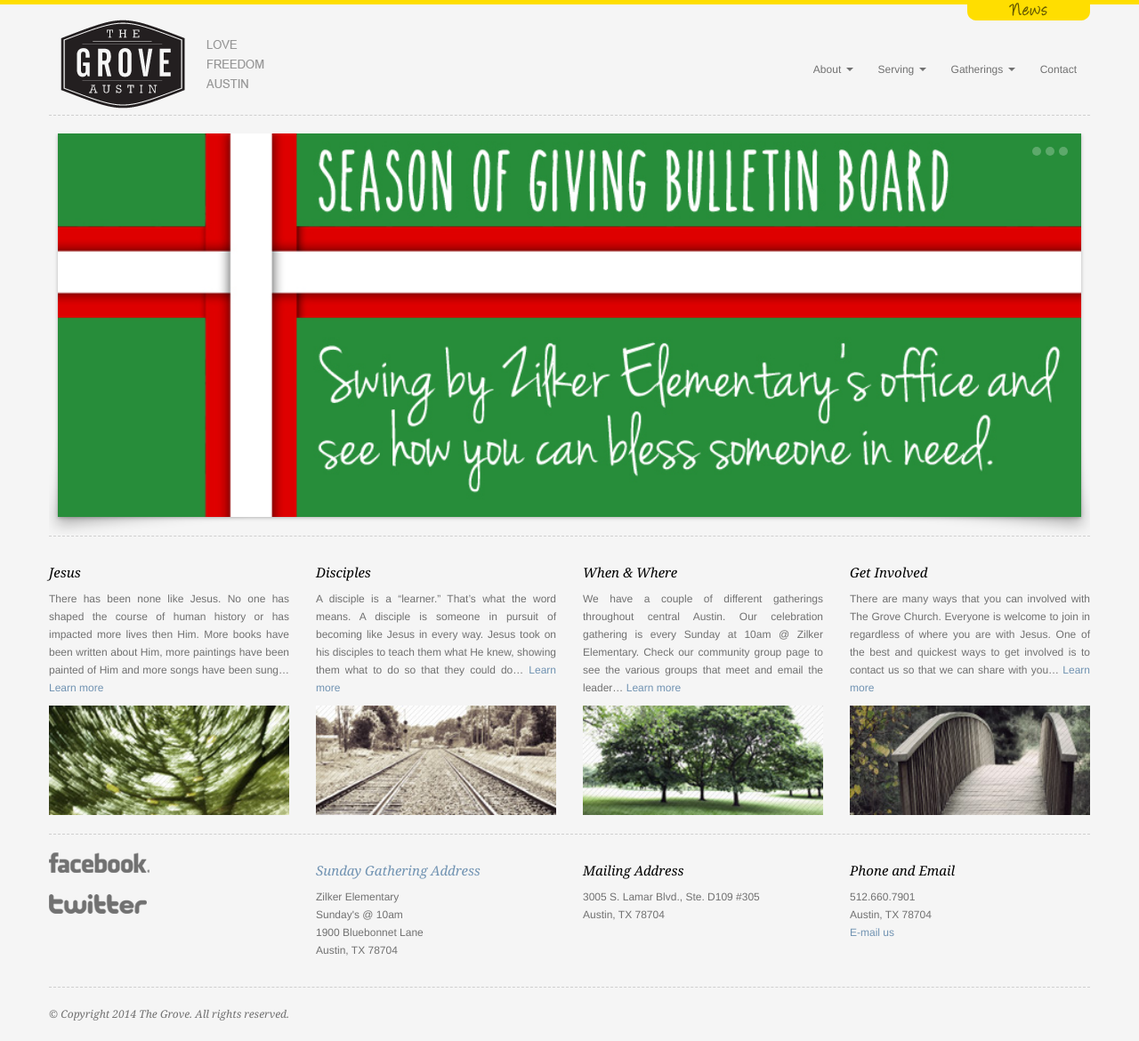
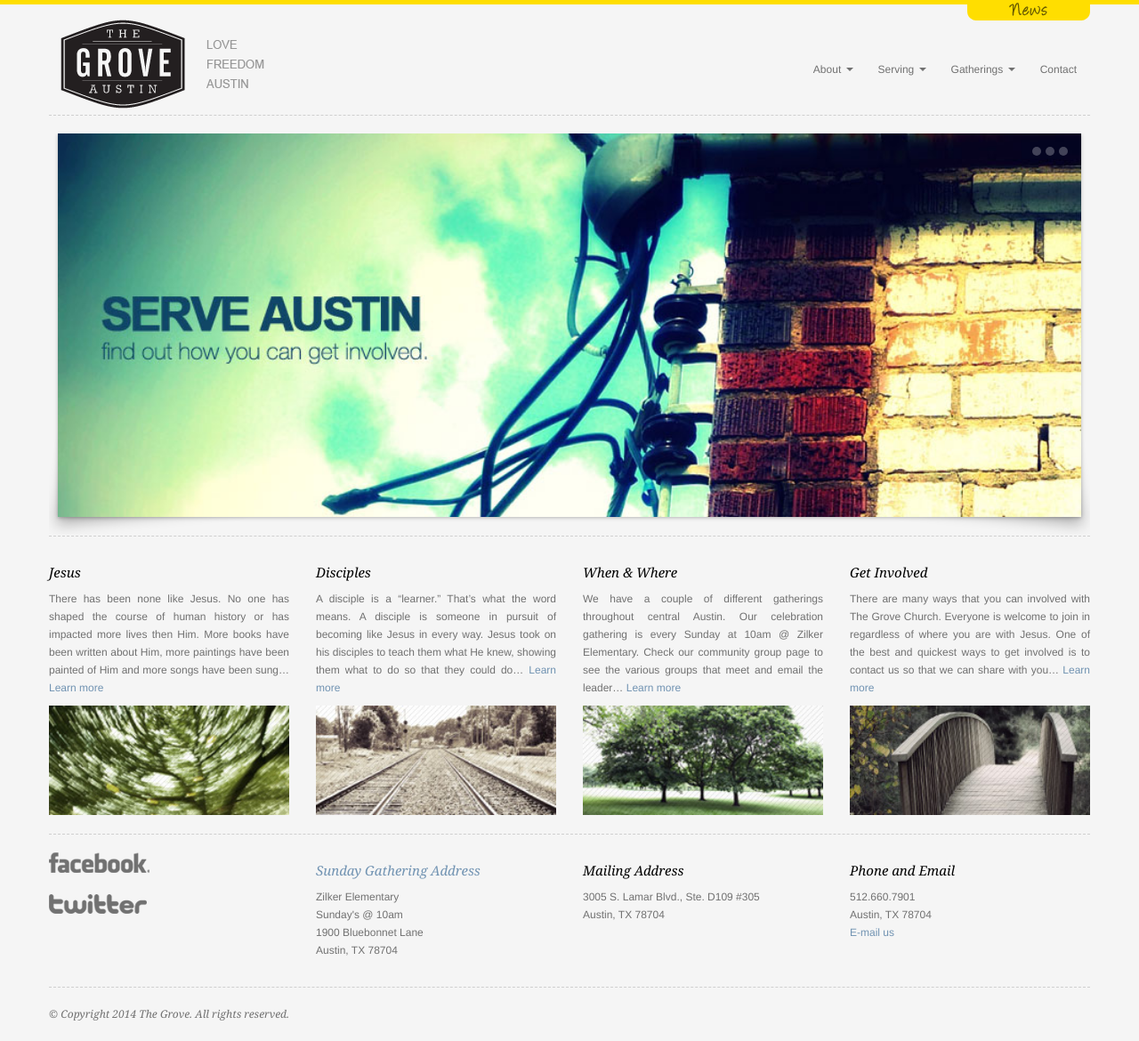
Before and after one commit to groveatx/groveatx.github.io, a Jekyll site: the page built from index.md, in a window 1280 px wide. Shown: the whole page at 89% size. Built offline with Jekyll 4.4.1, drawn with Linux system fonts in a browser that asks for light colours; Markdown is read by kramdown in place of the engine named in the settings.

Commit message:
put 'living for the king' banner on frontpage
also replace the season-of-giving w/ generic 'serve austin'.

```diff
--- a/_layouts/frontpage.html
+++ b/_layouts/frontpage.html
@@ -18,12 +18,12 @@
             <div class=carousel-inner>
               <div class="active item">
                 <a href="/gatherings/sunday-gathering/">
-                  <img src=/img/sermon-series/narratives-of-nativity.jpg alt="Sermon series: 10,000 Reasons" />
+                  <img src=/img/sermon-series/living-for-the-king.jpg alt="Sermon series: Living for the King" />
                 </a>
               </div>
               <div class=item>
-                <a href="http://zilkerelem.org/season-of-giving-bulletin-board/">
-                  <img src=/img/season-of-giving.jpg alt="Join us in serving Austin" />
+                <a href="/serve/">
+                  <img src=/img/serve-austin.jpg alt="Join us in serving Austin" />
                 </a>
               </div>
               <div class=item>
--- a/sitemap.xml
+++ b/sitemap.xml
@@ -102,7 +102,7 @@
     </url>
     <url>
         <loc>http://groveatx.org/news/2014/12/05/announcements/</loc>
-        <lastmod>2014-01-05T05:42:56-06:00</lastmod>
+        <lastmod>2014-01-05T05:43:09-06:00</lastmod>
     </url>
     <url>
         <loc>http://groveatx.org/about/give/</loc>
@@ -147,7 +147,7 @@
     </url>
     <url>
         <loc>http://groveatx.org/</loc>
-        <lastmod>2013-12-09T14:50:56-06:00</lastmod>
+        <lastmod>2014-01-05T05:46:26-06:00</lastmod>
     </url>
     <url>
         <loc>http://groveatx.org/jesus/</loc>
```
Also changed, not shown: img/sermon-series/living-for-the-king.jpg (added).
